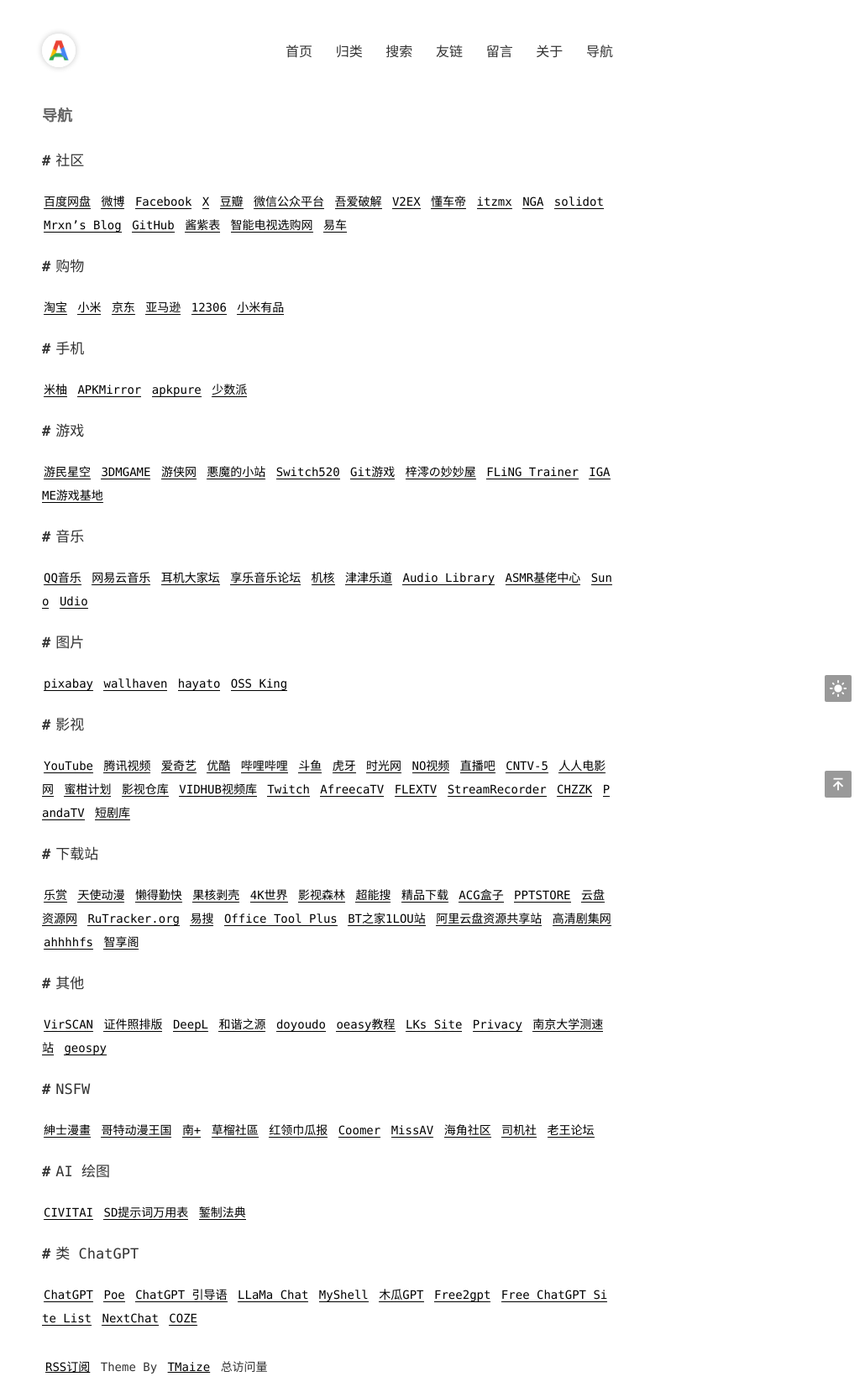
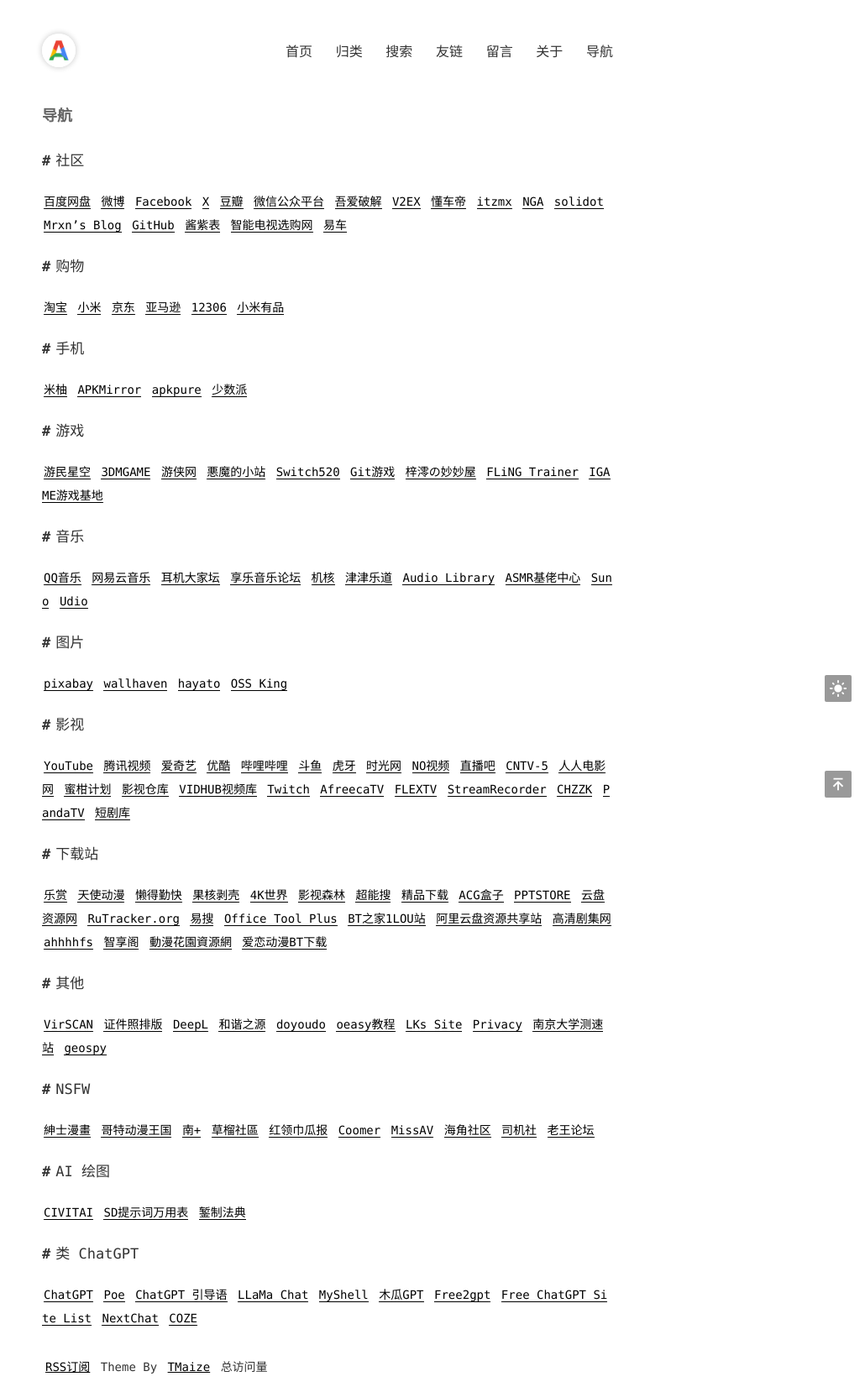
Before and after one commit to admans/admans.github.io, a Jekyll site: the page built from pages/navi.md, in a window 1280 px wide. Shown: the whole page at 84% size, without its empty margins (250-1280 px from the left). Built offline with Jekyll 4.4.1, drawn with Linux system fonts in a browser that asks for light colours; comment, search, counter and statistics services are not loaded.

Commit message:
Update navi.md

```diff
--- a/pages/navi.md
+++ b/pages/navi.md
@@ -33,7 +33,7 @@ title: 导航
 
 ## 下载站
 
-[乐赏](http://gbtgame.me/ "乐赏") [天使动漫](https://www.tsdm39.com/ "天使动漫") [懒得勤快](https://masuit.com/ "懒得勤快") [果核剥壳](https://www.ghxi.com/ "果核剥壳") [4K世界](https://www.4ksj.com/ "4K世界") [影视森林](http://549.tv/ "影视森林") [超能搜](https://www.chaonengsou.com/ "超能搜") [精品下载](http://www.j9p.com/ "精品下载") [ACG盒子](https://www.acgbox.link/ "ACG盒子") [PPTSTORE](https://www.pptstore.net/ "PPTSTORE") [云盘资源网](https://www.yunpanziyuan.top/ "云盘资源网") [RuTracker.org](https://rutracker.net/forum/index.php "RuTracker.org") [易搜](http://yiso.eu.org/ "易搜") [Office Tool Plus](https://otp.landian.vip/zh-cn/ "Office Tool Plus") [BT之家1LOU站](https://www.1lou.cc/ "BT之家1LOU站") [阿里云盘资源共享站](https://pan666.net/ "阿里云盘资源共享站") [高清剧集网](https://www.BTHDTV.com "高清剧集网") [ahhhhfs](https://www.ahhhhfs.com/ "ahhhhfs") [智享阁](https://www.esnpc.com/ "智享阁")
+[乐赏](http://gbtgame.me/ "乐赏") [天使动漫](https://www.tsdm39.com/ "天使动漫") [懒得勤快](https://masuit.com/ "懒得勤快") [果核剥壳](https://www.ghxi.com/ "果核剥壳") [4K世界](https://www.4ksj.com/ "4K世界") [影视森林](http://549.tv/ "影视森林") [超能搜](https://www.chaonengsou.com/ "超能搜") [精品下载](http://www.j9p.com/ "精品下载") [ACG盒子](https://www.acgbox.link/ "ACG盒子") [PPTSTORE](https://www.pptstore.net/ "PPTSTORE") [云盘资源网](https://www.yunpanziyuan.top/ "云盘资源网") [RuTracker.org](https://rutracker.net/forum/index.php "RuTracker.org") [易搜](http://yiso.eu.org/ "易搜") [Office Tool Plus](https://otp.landian.vip/zh-cn/ "Office Tool Plus") [BT之家1LOU站](https://www.1lou.cc/ "BT之家1LOU站") [阿里云盘资源共享站](https://pan666.net/ "阿里云盘资源共享站") [高清剧集网](https://www.BTHDTV.com "高清剧集网") [ahhhhfs](https://www.ahhhhfs.com/ "ahhhhfs") [智享阁](https://www.esnpc.com/ "智享阁") [動漫花園資源網](https://share.dmhy.org/ "動漫花園資源網") [爱恋动漫BT下载](https://kisssub.org/ "爱恋动漫BT下载")
 
 ## 其他
 
```
